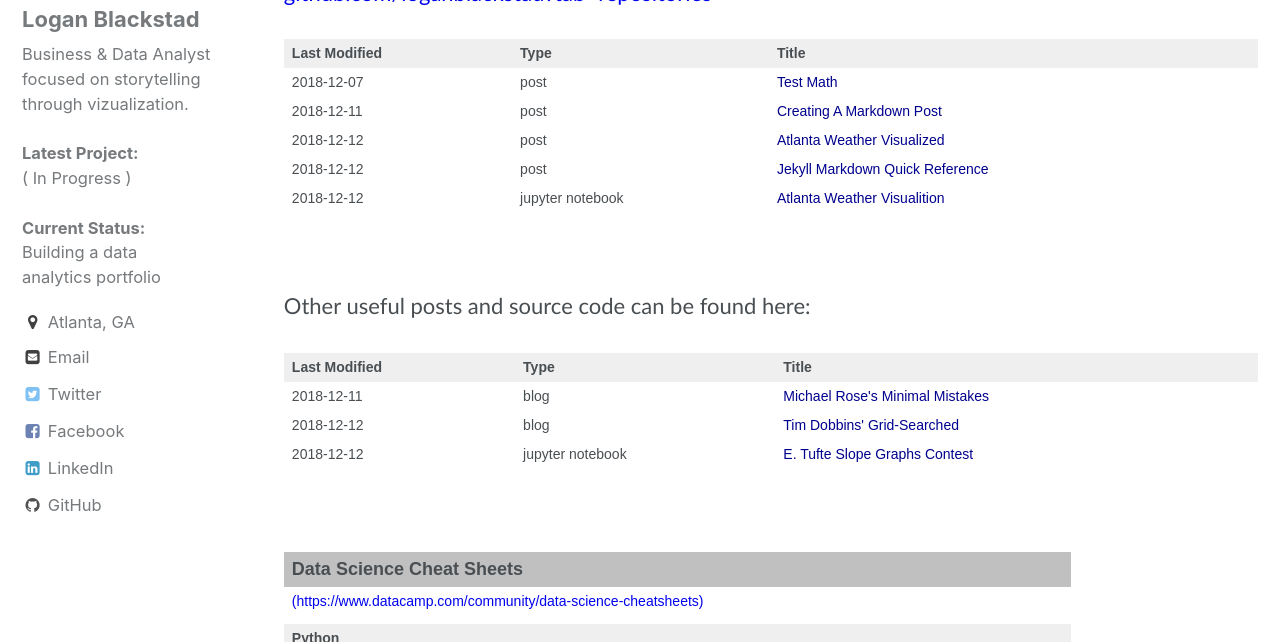
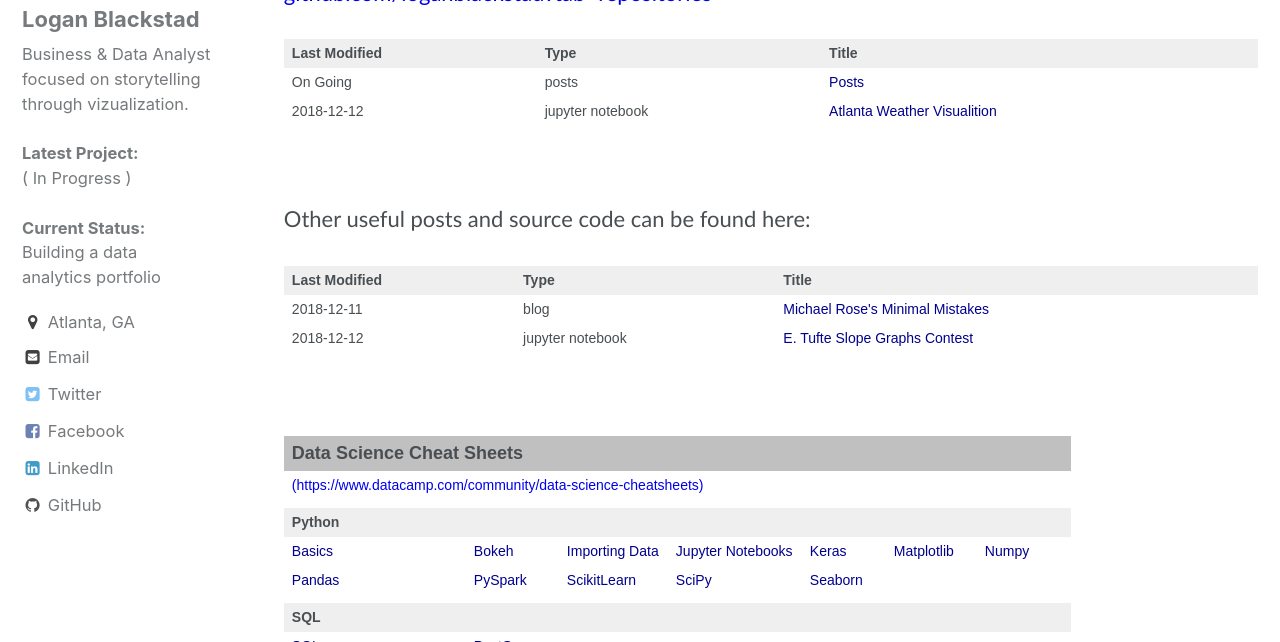
Before and after one commit to loganblackstad/loganblackstad.github.io, a Jekyll site: the page built from _pages/links.html, in a window 1280 px wide and 900 px high, cut to the strip 258-900 px from the top of the window. Built offline with Jekyll 4.4.1, drawn with Linux system fonts in a browser that asks for light colours.

Commit message:
changed links

```diff
--- a/_pages/links.html
+++ b/_pages/links.html
@@ -37,24 +37,9 @@ mso-bidi-font-size:10.0pt;font-family:"Calibri",sans-serif;mso-bidi-font-family:
     <th class="tg-b3sw">Title</th>
   </tr>
   <tr>
-    <td class="tg-0lax">2018-12-07</td>
-    <td class="tg-0lax">post</td>
-    <td class="tg-0lax"><a href="https://loganblackstad.github.io/Test-Math/" style="color:#00008e">Test Math</td>
-  </tr>
-  <tr>
-    <td class="tg-0lax">2018-12-11</td>
-    <td class="tg-0lax">post</td>
-    <td class="tg-0lax"><a href="https://loganblackstad.github.io/posts/articles/december/2018/creating-a-markdown-post/" style="color:#00008e">Creating A Markdown Post</td>
-  </tr>
-  <tr>
-    <td class="tg-0lax">2018-12-12</td>
-    <td class="tg-0lax">post</td>
-    <td class="tg-0lax"><a href="https://loganblackstad.github.io/Atlanta-Weather-Visualized/" style="color:#00008e">Atlanta Weather Visualized</td>
-  </tr>
-  <tr>
-    <td class="tg-0lax">2018-12-12</td>
-    <td class="tg-0lax">post</td>
-    <td class="tg-0lax"><a href="https://loganblackstad.github.io/Jekyll-Markdown-Quick-Reference/" style="color:#00008e">Jekyll Markdown Quick Reference</td>
+    <td class="tg-0lax">On Going</td>
+    <td class="tg-0lax">posts</td>
+    <td class="tg-0lax"><a href="https://loganblackstad.github.io/posts" style="color:#00008e">Posts</td>
   </tr>
   <tr>
     <td class="tg-0lax">2018-12-12</td>
@@ -100,11 +85,6 @@ mso-bidi-font-size:10.0pt;font-family:"Calibri",sans-serif;mso-bidi-font-family:
     <td class="tg-0lax">2018-12-11</td>
     <td class="tg-0lax">blog</td>
     <td class="tg-0lax"><a href="https://mmistakes.github.io/minimal-mistakes/about/" style="color:#00008e">Michael Rose's Minimal Mistakes</td>
-  </tr>
-  <tr>
-    <td class="tg-0lax">2018-12-12</td>
-    <td class="tg-0lax">blog</td>
-    <td class="tg-0lax"><a href="https://tmthyjames.github.io/" style="color:#00008e">Tim Dobbins' Grid-Searched</td>
   </tr>
   <tr>
     <td class="tg-0lax">2018-12-12</td>
```
Also changed, not shown: 1 other file.
